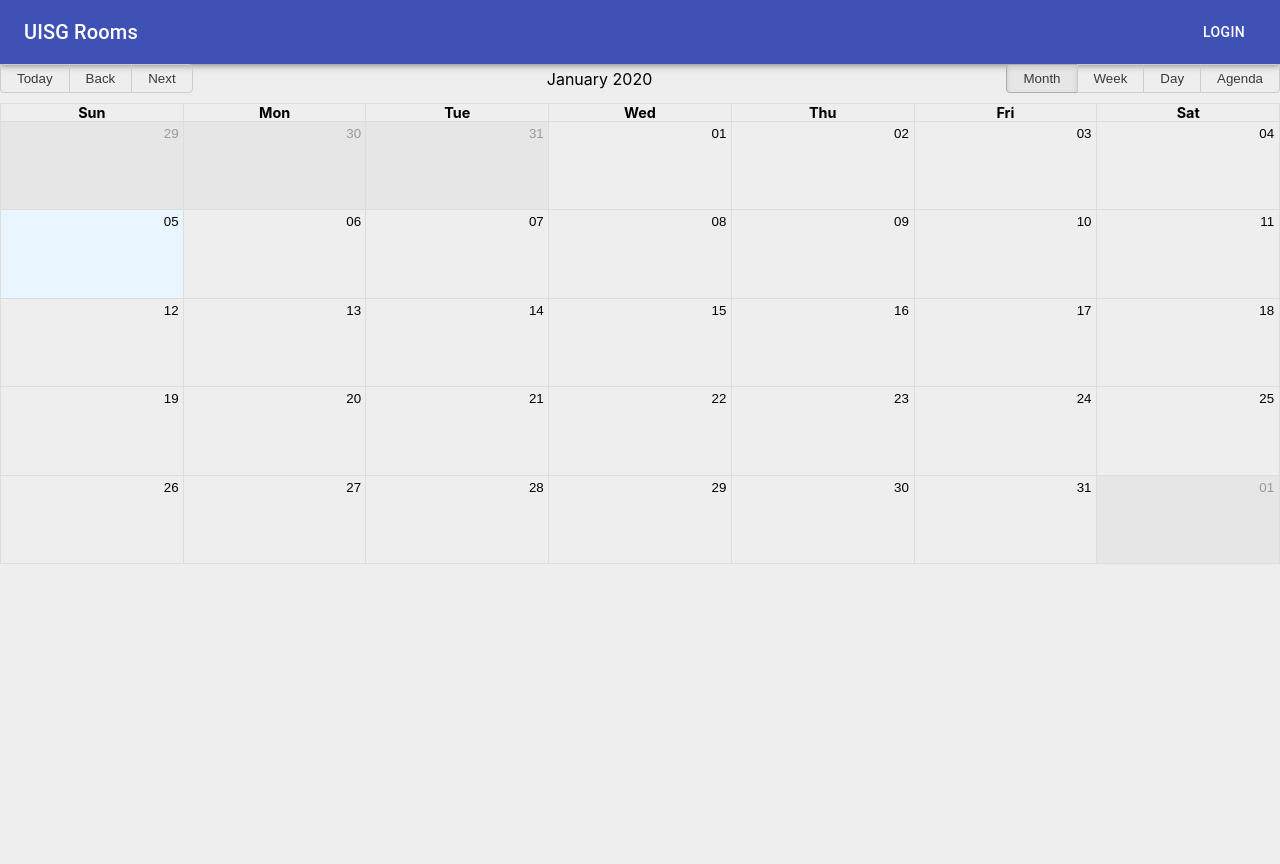
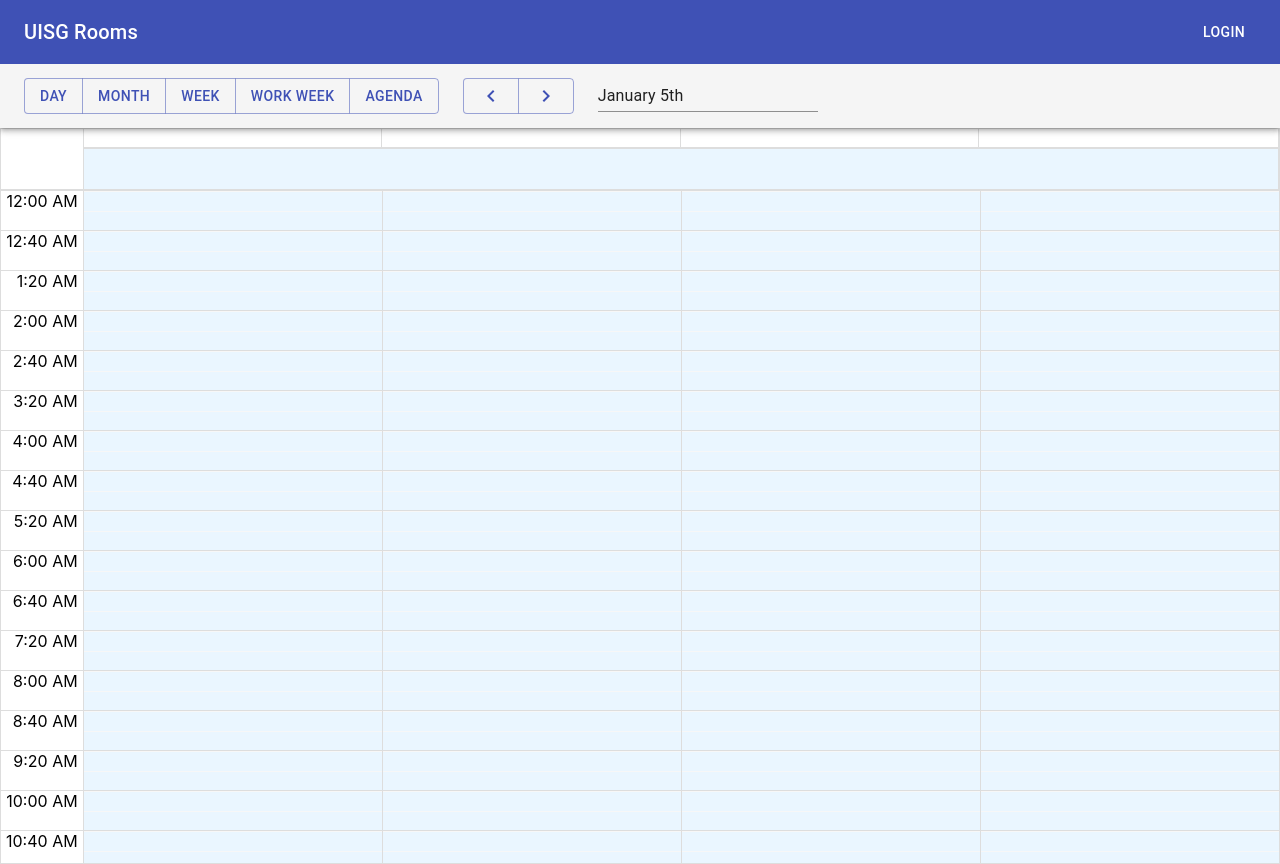
Before and after one commit to nico2che/uisg-rooms, a React (Create React App) app: page / in a window 1280 px wide. Built offline with nearby package versions, Linux system fonts and the light colour scheme; no server answers.

Commit message:
Design main calendar

```diff
--- a/package.json
+++ b/package.json
@@ -3,13 +3,13 @@
   "version": "0.1.0",
   "private": true,
   "dependencies": {
-    "@date-io/date-fns": "^2.0.1",
+    "@date-io/date-fns": "^1.3.13",
     "@date-io/moment": "^2.0.1",
     "@material-ui/core": "^4.6.1",
     "@material-ui/icons": "^4.5.1",
     "@material-ui/lab": "^4.0.0-alpha.39",
-    "@material-ui/pickers": "^3.2.8",
-    "date-fns": "^2.8.1",
+    "@material-ui/pickers": "^3.2.10",
+    "date-fns": "^2.9.0",
     "firebase": "^7.5.0",
     "formik": "^2.1.1",
     "moment": "^2.24.0",
--- a/src/components/DialogCreateEvent.js
+++ b/src/components/DialogCreateEvent.js
@@ -1,13 +1,10 @@
 import React from "react";
 import { Formik, Form, ErrorMessage } from "formik";
 
-import MomentUtils from "@date-io/moment";
 import {
   KeyboardDatePicker,
   MuiPickersUtilsProvider
 } from "@material-ui/pickers";
-import "date-fns";
-import DateFnsUtils from "@date-io/date-fns";
 
 import firebase from "../firebase";
 
--- a/src/containers/Calendar.js
+++ b/src/containers/Calendar.js
@@ -1,9 +1,22 @@
 import React from "react";
 
-import { Calendar, momentLocalizer } from "react-big-calendar";
+import { Calendar, momentLocalizer, Views } from "react-big-calendar";
 import moment from "moment";
 
+import Container from "@material-ui/core/Container";
+
 import DialoagCreateEvent from "../components/DialogCreateEvent";
+import ToolBar from "./Calendar/Toolbar";
+
+import { withStyles } from "@material-ui/core/styles";
+
+const styles = theme => ({
+  container: {
+    backgroundColor: "white",
+    padding: 0,
+    height: "100%"
+  }
+});
 
 const localizer = momentLocalizer(moment);
 const myEventsList = [
@@ -12,6 +25,13 @@ const myEventsList = [
     start: new Date("2019-11-10"),
     end: new Date("2019-11-12")
   }
+];
+
+const resourceMap = [
+  { resourceId: 1, resourceTitle: "Board room" },
+  { resourceId: 2, resourceTitle: "Training room" },
+  { resourceId: 3, resourceTitle: "Meeting room 1" },
+  { resourceId: 4, resourceTitle: "Meeting room 2" }
 ];
 
 class CalendarComponent extends React.Component {
@@ -39,24 +59,27 @@ class CalendarComponent extends React.Component {
 
   render() {
     return (
-      <div>
+      <Container className={this.props.classes.container}>
         <Calendar
           selectable
           localizer={localizer}
           events={myEventsList}
-          startAccessor="start"
-          endAccessor="end"
-          style={{ height: 500 }}
           onSelectSlot={this.handleSelect}
+          defaultView={Views.DAY}
+          views={["day", "month", "week", "work_week", "agenda"]}
+          step={20}
+          defaultDate={new Date()}
+          resources={resourceMap}
+          components={{ toolbar: ToolBar }}
         />
         <DialoagCreateEvent
           isOpen={this.state.openCreateEvent}
           onClose={this.closeDialog}
           selectedDates={this.state.selectedDates}
         />
-      </div>
+      </Container>
     );
   }
 }
 
-export default CalendarComponent;
+export default withStyles(styles)(CalendarComponent);
--- /dev/null
+++ b/src/containers/Calendar/Toolbar.js
@@ -0,0 +1,54 @@
+import React, { useState } from "react";
+import { DatePicker } from "@material-ui/pickers";
+
+import firebase from "../../firebase";
+
+import AppBar from "@material-ui/core/AppBar";
+import Button from "@material-ui/core/Button";
+import KeyboardArrowLeft from "@material-ui/icons/KeyboardArrowLeft";
+import KeyboardArrowRight from "@material-ui/icons/KeyboardArrowRight";
+
+import { makeStyles } from "@material-ui/core/styles";
+import { Toolbar, ButtonGroup } from "@material-ui/core";
+
+const useStyles = makeStyles(theme => ({
+  arrows: {
+    marginLeft: theme.spacing(3)
+  }
+}));
+
+function ToolBar(props) {
+  const { onNavigate, onView, date, localizer, views } = props;
+  const classes = useStyles();
+  return (
+    <AppBar position="sticky" color="default">
+      <Toolbar>
+        <ButtonGroup color="primary">
+          {views.map(name => (
+            <Button key={name} onClick={() => onView(name)}>
+              {localizer.messages[name]}
+            </Button>
+          ))}
+        </ButtonGroup>
+        <ButtonGroup color="primary" className={classes.arrows}>
+          <Button onClick={() => onNavigate("PREV")}>
+            <KeyboardArrowLeft />
+          </Button>
+          <Button onClick={() => onNavigate("NEXT")}>
+            <KeyboardArrowRight />
+          </Button>
+        </ButtonGroup>
+        <DatePicker
+          autoOk
+          className={classes.arrows}
+          variant="inline"
+          disableToolbar
+          value={date}
+          onChange={date => onNavigate("DATE", date)}
+        />
+      </Toolbar>
+    </AppBar>
+  );
+}
+
+export default ToolBar;
--- a/src/index.js
+++ b/src/index.js
@@ -8,6 +8,8 @@ import { persistStore, persistReducer } from "redux-persist";
 import storage from "redux-persist/lib/storage";
 import { PersistGate } from "redux-persist/integration/react";
 import { createLogger } from "redux-logger";
+import { MuiPickersUtilsProvider } from "@material-ui/pickers";
+import DateFnsUtils from "@date-io/date-fns";
 
 import reducers from "./reducers";
 import sagas from "./sagas";
@@ -45,9 +47,11 @@ const store = createStore(
 
 ReactDOM.render(
   <Provider store={store}>
-    {/* <PersistGate loading={null} persistor={persistor}> */}
-    <App />
-    {/* </PersistGate> */}
+    <MuiPickersUtilsProvider utils={DateFnsUtils}>
+      {/* <PersistGate loading={null} persistor={persistor}> */}
+      <App />
+      {/* </PersistGate> */}
+    </MuiPickersUtilsProvider>
   </Provider>,
   document.getElementById("root")
 );
```
Also changed, not shown: 1 other file (tests, documents, lock files or other folders).
